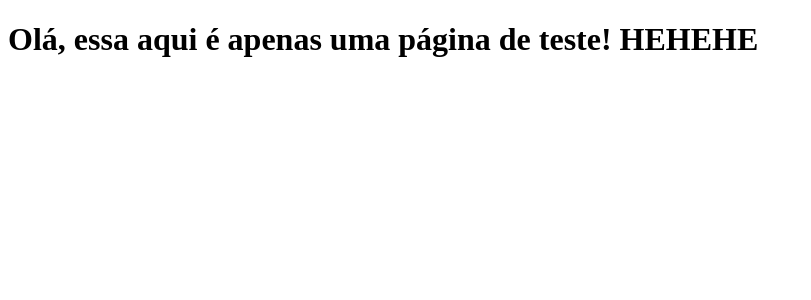
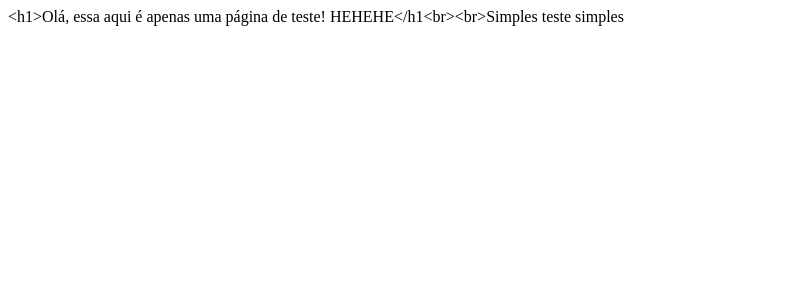
Before and after one commit to pedrogustavo98/clone-tabnews, a Next.js app: page / in a window 1280 px wide. Shown: the top 300 px of the page, without its empty margins (0-811 px from the left). Built offline with nearby package versions, Linux system fonts and the light colour scheme.

Commit message:
teste do html

```diff
--- a/pages/index.js
+++ b/pages/index.js
@@ -1,5 +1,9 @@
 function Home() {
-  return <h1>Olá, essa aqui é apenas uma página de teste! HEHEHE</h1>;
+
+  let teste = "<h1>Olá, essa aqui é apenas uma página de teste! HEHEHE</h1";
+  teste += '<br><br>Simples teste simples';
+
+  return teste;
 }
 
 export default Home;
```
